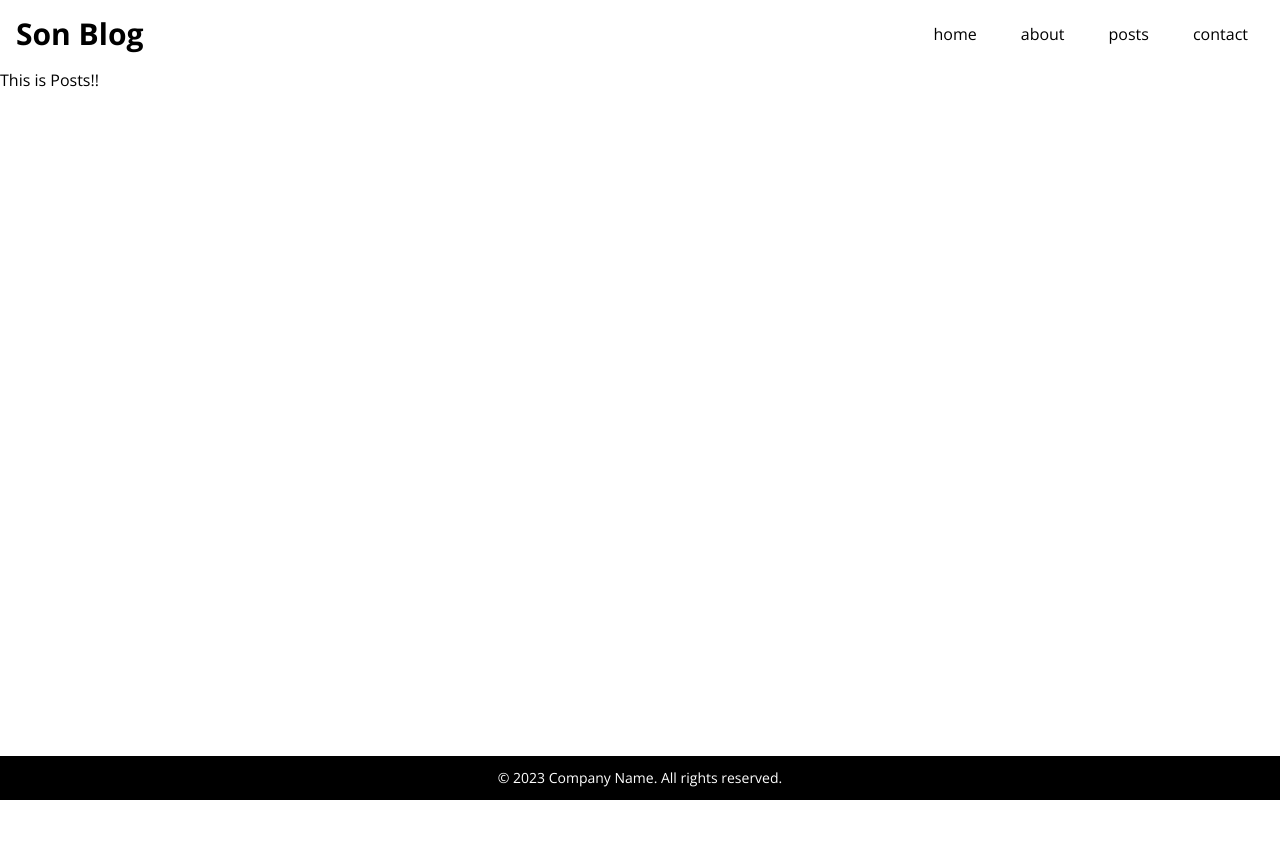
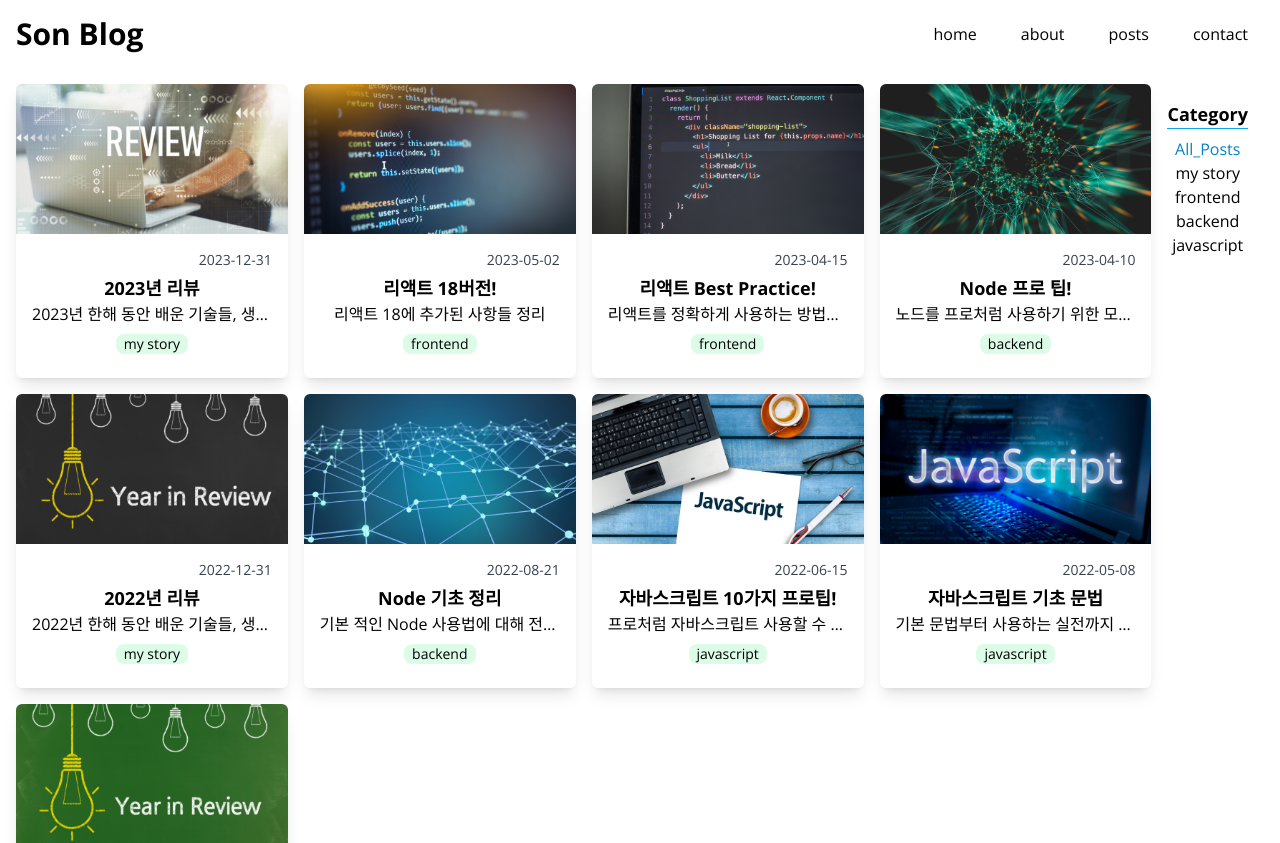
Before and after one commit to SonSeongJoon/NextJS-blog, a Next.js app: page /posts in a window 1280 px wide. Shown: the top 843 px of the page. Before the commit the page ends 800 px from the top, so only its background shows below. Built offline with nearby package versions, Linux system fonts and the light colour scheme.

Commit message:
Category bar

```diff
--- a/src/app/layout.tsx
+++ b/src/app/layout.tsx
@@ -20,6 +20,7 @@
     children: React.ReactNode
 }) {
     return (
+        <>
             <html lang="en" className={sans.className}>
             <body className="flex flex-col w-full max-w-screen-2xl mx-auto">
             <Header/>
@@ -27,5 +28,7 @@
             <Footer/>
             </body>
             </html>
+        </>
+
     )
 }
--- a/src/app/posts/page.tsx
+++ b/src/app/posts/page.tsx
@@ -1,3 +1,10 @@
-export default function PostsPage() {
-    return <h1>This is Posts!!</h1>
+import {getAllPosts} from "../../../service/post";
+import FilterablePosts from "@/component/FilterablePosts";
+
+export default async function PostsPage() {
+    const posts = await getAllPosts();
+    // 고유한 카테고리만 배열로 받아오기
+    const categories = [...new Set(posts.map((post) => post.category))]
+
+    return <FilterablePosts posts={posts} categories={categories}/>
 }
--- /dev/null
+++ b/src/component/Categories.tsx
@@ -0,0 +1,20 @@
+type Props = {
+    categories: string[];
+    selected: string;
+    onClick: (category: string) => void;
+}
+export default function Categories({categories, selected, onClick}: Props) {
+    return <section className='text-center p-4'>
+        <h2 className='text-lg font-bold border-b border-b-sky-500 mb-2'>Category</h2>
+        <ul>
+            {categories.map((category) => (
+                <li
+                    className={`cursor-pointer hover:text-sky-500 ${
+                        category === selected && 'text-sky-600'
+                    }`}
+                    key={category}
+                    onClick={() => onClick(category)}>{category}</li>
+                ))}
+        </ul>
+    </section>
+}
--- /dev/null
+++ b/src/component/FilterablePosts.tsx
@@ -0,0 +1,26 @@
+// 상태를 가지기 위해서 클라이언트 컴포넌트가 되어야 한다.
+'use client';
+import {Post} from "../../service/post";
+import {useState} from "react";
+import PostGrid from "@/component/PostGrid";
+import Categories from "@/component/Categories";
+
+type Props = {
+    posts: Post[];
+    categories: string[];
+}
+const ALL_POSTS = 'All_Posts';
+export default function FilterablePosts({posts, categories}: Props) {
+    const [selected, setSelected] = useState(ALL_POSTS);
+    const filtered = selected === ALL_POSTS
+        ? posts
+        :posts.filter(post => post.category === selected);
+
+    return <section className='flex m-4'>
+        <PostGrid posts={filtered}/>
+        <Categories
+            categories={[ALL_POSTS, ...categories]}
+            selected={selected}
+            onClick={setSelected}/>
+    </section>
+}
--- a/src/component/Footer.tsx
+++ b/src/component/Footer.tsx
@@ -1,7 +1,5 @@
 export default function Footer() {
     return (
-        <footer className="fixed bottom-0 inset-x-0 bg-black p-1">
-            <p className="text-white text-center py-2 text-sm">{"© 2023 Company Name. All rights reserved."}</p>
-        </footer>
+            <p className="bg-slate-900 text-white text-center py-2 text-sm">{"© 2023 Company Name. All rights reserved."}</p>
     )
 }
```
Also changed, not shown: src/app/posts/[slug]/page.tsx (added). Lines whose indentation alone changed are shown as unchanged.
